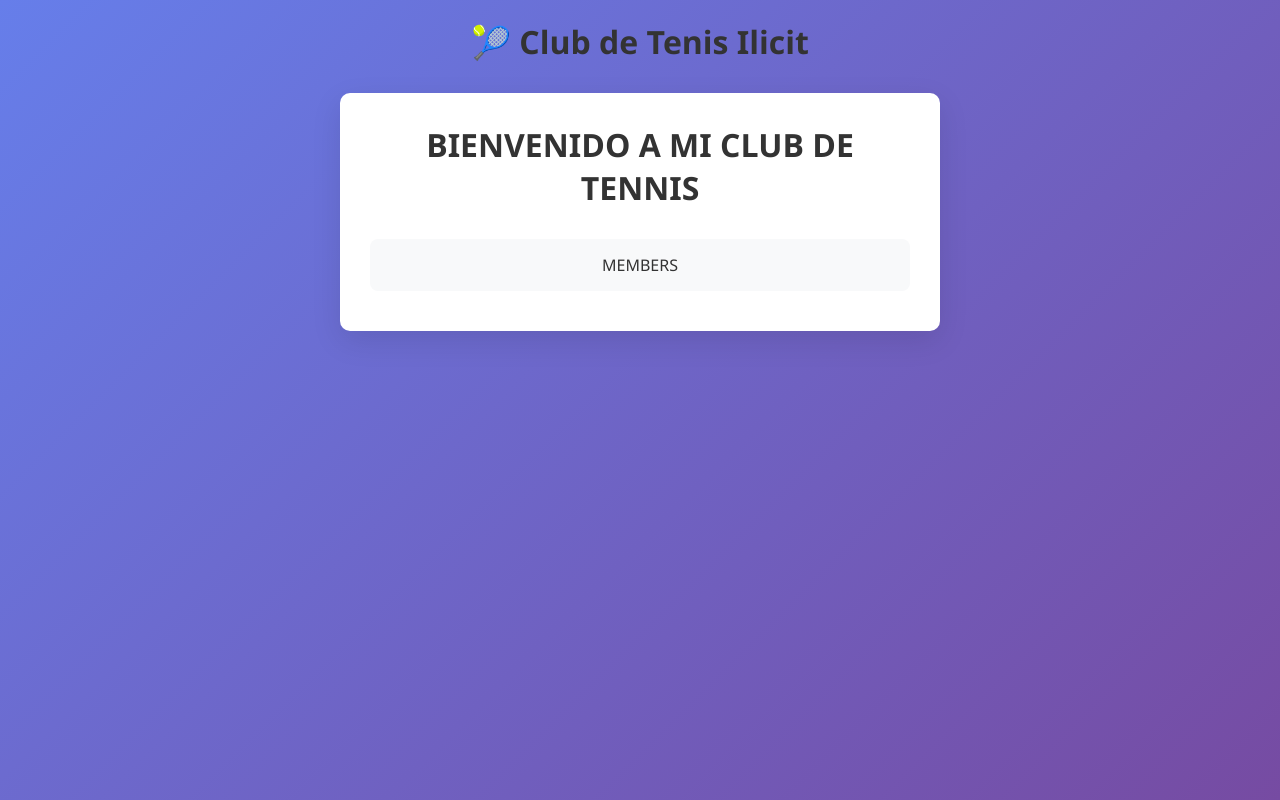
After one commit to Thetatans/Framework_Django, a Python web app: template my_tennis_club/members/templates/main.html in a window 1280 px wide. The commit adds this page. Run offline with Jinja, Linux system fonts and the light colour scheme; the template is opened without the code that fills it, so the values that code supplies are empty.

Commit message:
segundo commit(diseño de pagina, creacion main sin diseño)

```diff
--- /dev/null
+++ b/my_tennis_club/members/templates/main.html
@@ -0,0 +1,27 @@
+{% extends "master.html" %}
+
+{% block title %}
+  Club de Tenis Elite - Bienvenido
+{% endblock %}
+
+
+{% block content %}
+<ul>
+  <h1>🎾 Club de Tenis Ilicit</h1>
+  <div class="container">
+   <div class="member-info">
+    <div class="info-item">
+        <div>
+            <div>
+                <h1>BIENVENIDO A MI CLUB DE TENNIS</h1>
+                <li class="member-item">
+                <a class="member-main" href="members/">MEMBERS</a>
+                </li>
+            </div>
+        </div>
+    </div>
+</div>
+</div></ul>
+
+
+{% endblock %}
--- /dev/null
+++ b/my_tennis_club/members/templates/master.html
@@ -0,0 +1,119 @@
+<!DOCTYPE html>
+<html>
+<head>
+    <style>
+      * {
+            margin: 0;
+            padding: 0;
+            box-sizing: border-box;
+        }
+
+        body {
+            font-family: 'Segoe UI', Tahoma, Geneva, Verdana, sans-serif;
+            background: linear-gradient(135deg, #667eea 0%, #764ba2 100%);
+            min-height: 100vh;
+            padding: 20px;
+        }
+
+        .container {
+            max-width: 600px;
+            margin: 0 auto;
+            background: white;
+            border-radius: 10px;
+            padding: 30px;
+            box-shadow: 0 10px 30px rgba(0, 0, 0, 0.1);
+        }
+
+        h1 {
+            text-align: center;
+            color: #333;
+            margin-bottom: 30px;
+            font-size: 2rem;
+        }
+
+        ul {
+            list-style: none;
+        }
+
+        .member-item {
+            background: #f8f9fa;
+            margin-bottom: 10px;
+            border-radius: 8px;
+            transition: all 0.3s ease;
+        }
+
+        .member-item:hover {
+            background: #e9ecef;
+            transform: translateY(-2px);
+        }
+
+        .member-link {
+            display: block;
+            padding: 15px 20px;
+            text-decoration: none;
+            color: #333;
+            font-weight: 500;
+        }
+
+        .member-link:hover {
+            color: #667eea;
+        }
+
+
+         .info-value {
+            color: #333;
+            font-size: 1.1rem;
+        }
+
+        .icon {
+            font-size: 1.2rem;
+        }
+
+        .back-button {
+            display: inline-block;
+            background: #667eea;
+            color: white;
+            padding: 12px 24px;
+            text-decoration: none;
+            border-radius: 8px;
+            font-weight: 500;
+            transition: all 0.3s ease;
+            margin-top: 20px;
+        }
+
+        .back-button:hover {
+            background: #5a67d8;
+            transform: translateY(-2px);
+        }
+
+
+
+/*diseño del main.html*/
+
+
+         .member-main {
+            text-align: center;
+            display: block;
+            padding: 15px 10px;
+            text-decoration: none;
+            color: #333;
+            font-weight: 500;
+        }
+
+        .member-main:hover {
+            color: #667eea;
+        }
+    </style>
+
+  <title>{% block title %}{% endblock %}</title>
+</head>
+
+<body>
+    {% block content %}
+{% endblock %}
+
+
+
+
+</body>
+</html>
--- a/my_tennis_club/members/urls.py
+++ b/my_tennis_club/members/urls.py
@@ -2,6 +2,7 @@ from django.urls import path
 from . import views
 
 urlpatterns = [
+    path('', views.main, name='main'),
     path('members/', views.members, name='members'),
     path('members/details/<int:id>', views.details, name='details'),
 ]
--- a/my_tennis_club/members/views.py
+++ b/my_tennis_club/members/views.py
@@ -17,3 +17,7 @@ def details(request, id):
     'mymember': mymember,
   }
   return HttpResponse(template.render(context, request))
+
+def main(request):
+    template = loader.get_template('main.html')
+    return HttpResponse(template.render())
```
Also changed, not shown: my_tennis_club/members/templates/all_members.html (+27 -11 lines), my_tennis_club/members/templates/details.html (+32 -9 lines), my_tennis_club/db.sqlite3, 1 other file.
